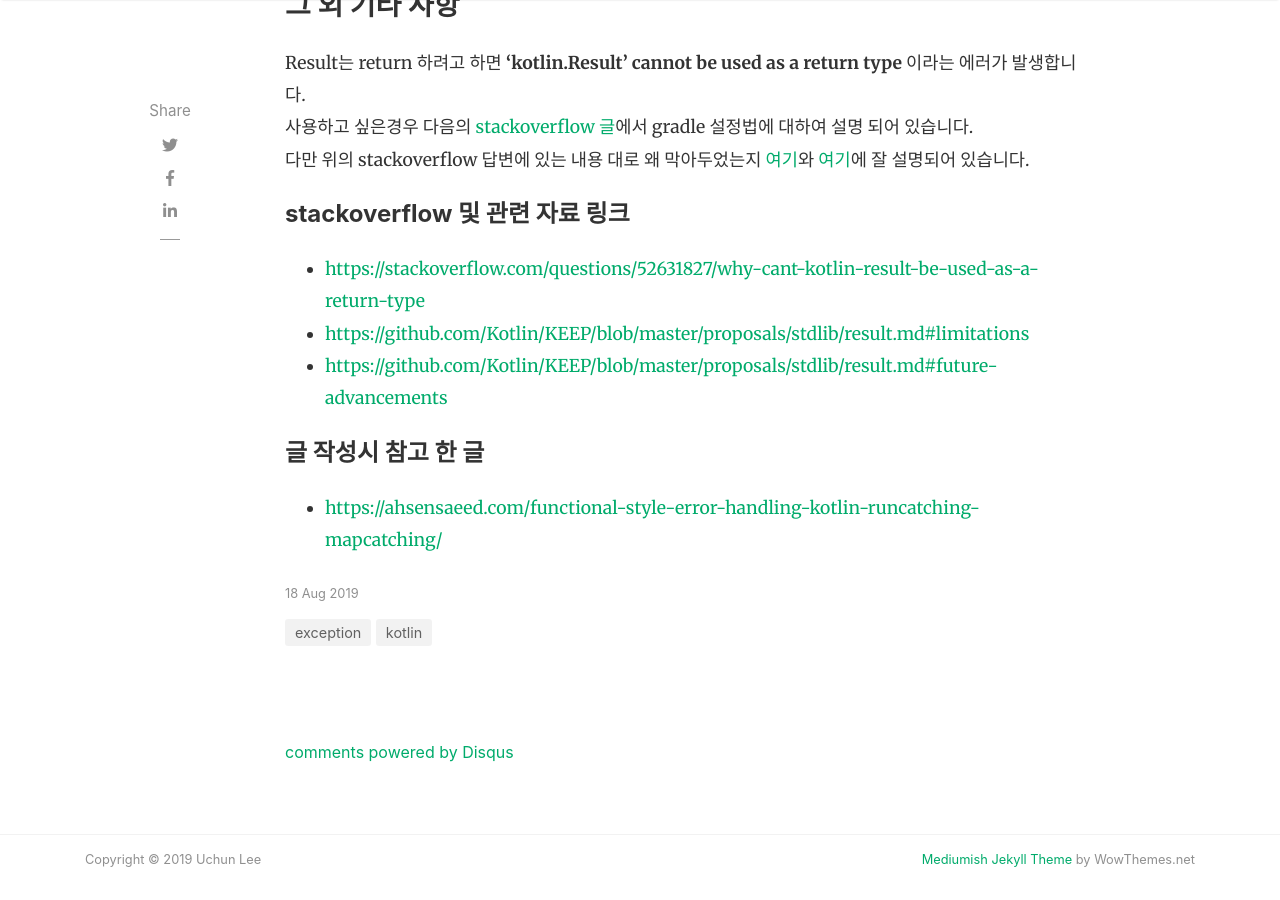
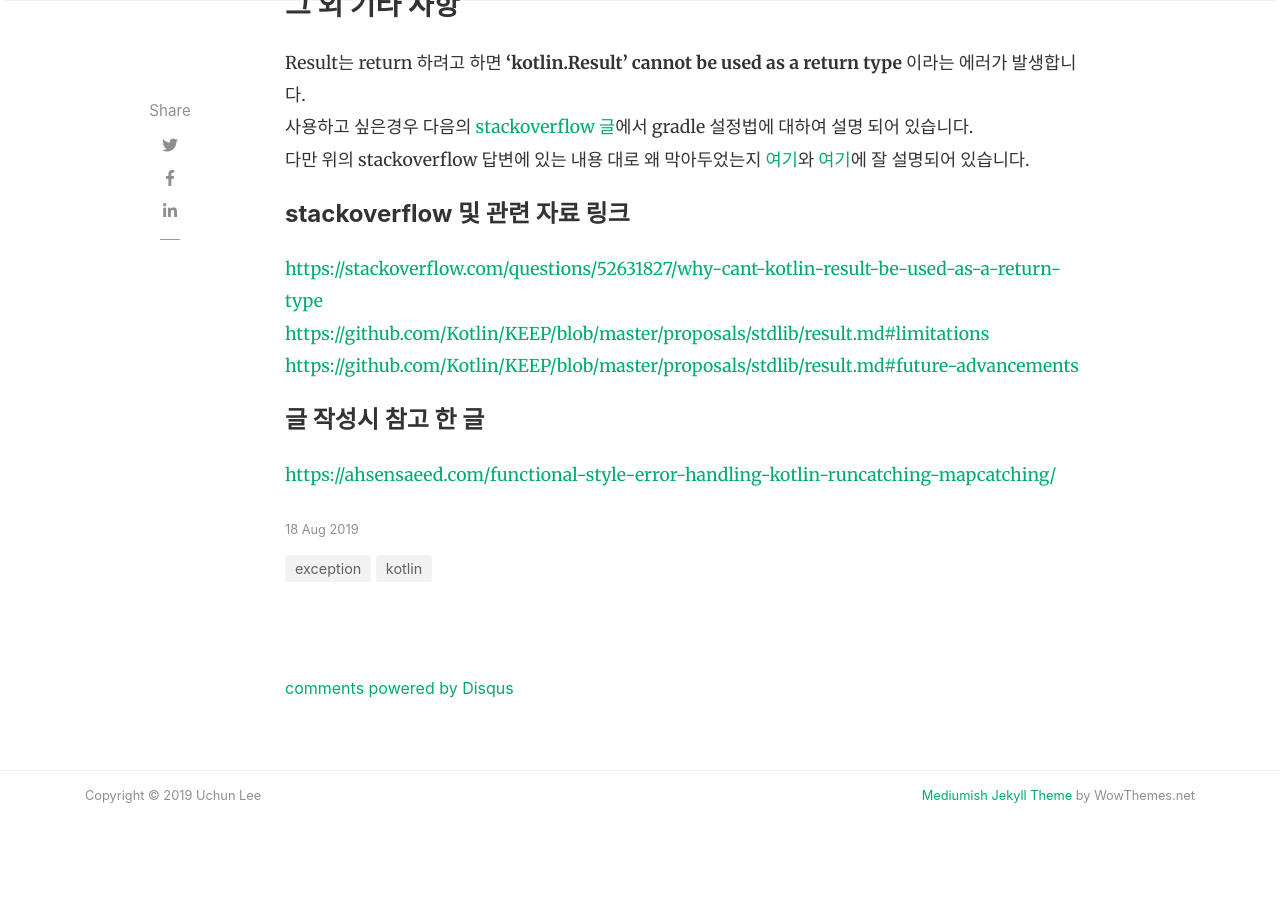
Before and after one commit to uchun-dev/uchun-dev-blog, a Jekyll site: the page built from _posts/2019-08-18-runCatching을 이용한 kotlin에서 예외 처리 방법.md, in a window 1280 px wide and 900 px high, scrolled down 5134 px. Built offline with Jekyll 4.4.1, drawn with Linux system fonts in a browser that asks for light colours; nearby versions of some CDN libraries; comment, search, counter and statistics services are not loaded; after the commit the page ends 6013 px from its top, so only the background shows below that.

Commit message:
modify link expression

```diff
--- a/_posts/2019-08-18-runCatching을 이용한 kotlin에서 예외 처리 방법.md
+++ b/_posts/2019-08-18-runCatching을 이용한 kotlin에서 예외 처리 방법.md
@@ -172,9 +172,9 @@
 다만 위의 stackoverflow 답변에 있는 내용 대로 왜 막아두었는지 [여기](https://github.com/Kotlin/KEEP/blob/master/proposals/stdlib/result.md#limitations)와 [여기](https://github.com/Kotlin/KEEP/blob/master/proposals/stdlib/result.md#future-advancements)에 잘 설명되어 있습니다.
 
 #### stackoverflow 및 관련 자료 링크
-- [https://stackoverflow.com/questions/52631827/why-cant-kotlin-result-be-used-as-a-return-type](https://stackoverflow.com/questions/52631827/why-cant-kotlin-result-be-used-as-a-return-type)
-- [https://github.com/Kotlin/KEEP/blob/master/proposals/stdlib/result.md#limitations](https://github.com/Kotlin/KEEP/blob/master/proposals/stdlib/result.md#limitations)
-- [https://github.com/Kotlin/KEEP/blob/master/proposals/stdlib/result.md#future-advancements](https://github.com/Kotlin/KEEP/blob/master/proposals/stdlib/result.md#future-advancements)
+[https://stackoverflow.com/questions/52631827/why-cant-kotlin-result-be-used-as-a-return-type](https://stackoverflow.com/questions/52631827/why-cant-kotlin-result-be-used-as-a-return-type)<br>
+[https://github.com/Kotlin/KEEP/blob/master/proposals/stdlib/result.md#limitations](https://github.com/Kotlin/KEEP/blob/master/proposals/stdlib/result.md#limitations)<br>
+[https://github.com/Kotlin/KEEP/blob/master/proposals/stdlib/result.md#future-advancements](https://github.com/Kotlin/KEEP/blob/master/proposals/stdlib/result.md#future-advancements)
 
 #### 글 작성시 참고 한 글
-- [https://ahsensaeed.com/functional-style-error-handling-kotlin-runcatching-mapcatching/](https://ahsensaeed.com/functional-style-error-handling-kotlin-runcatching-mapcatching/)
+[https://ahsensaeed.com/functional-style-error-handling-kotlin-runcatching-mapcatching/](https://ahsensaeed.com/functional-style-error-handling-kotlin-runcatching-mapcatching/)
```
